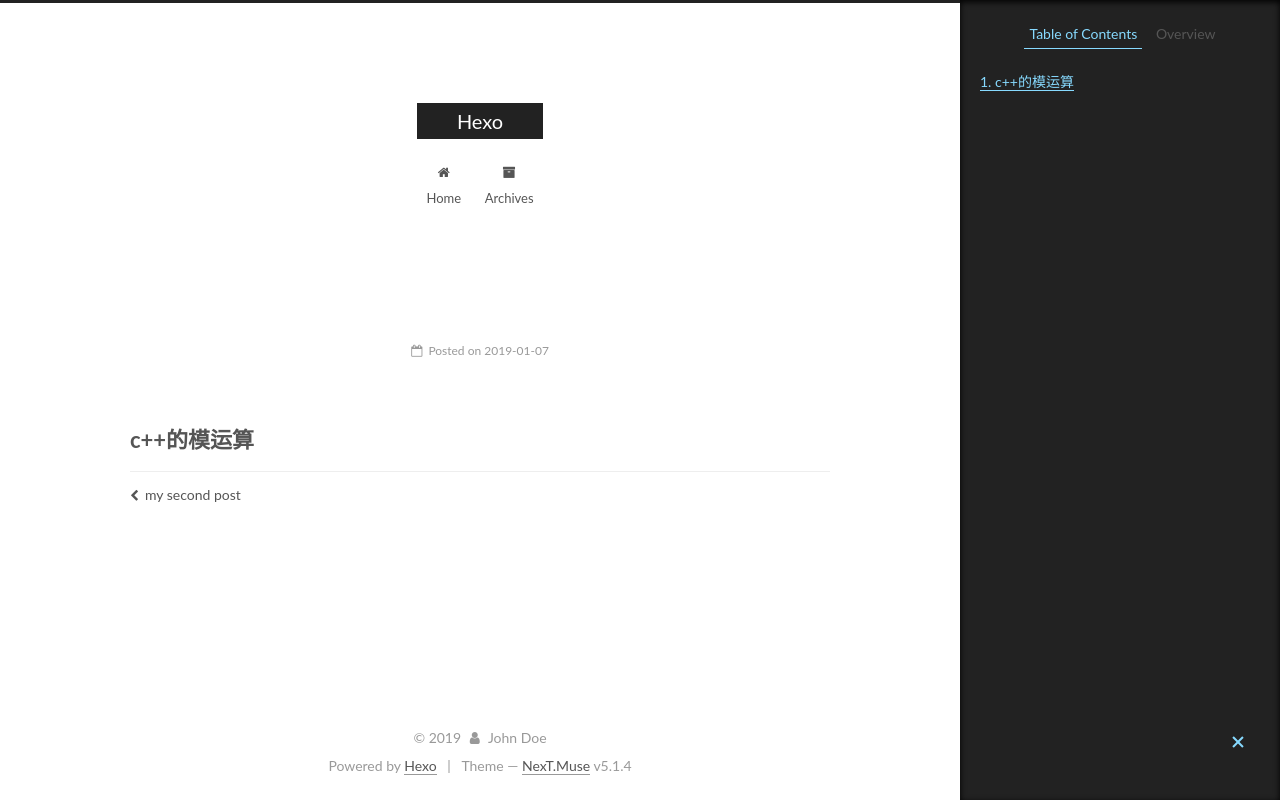
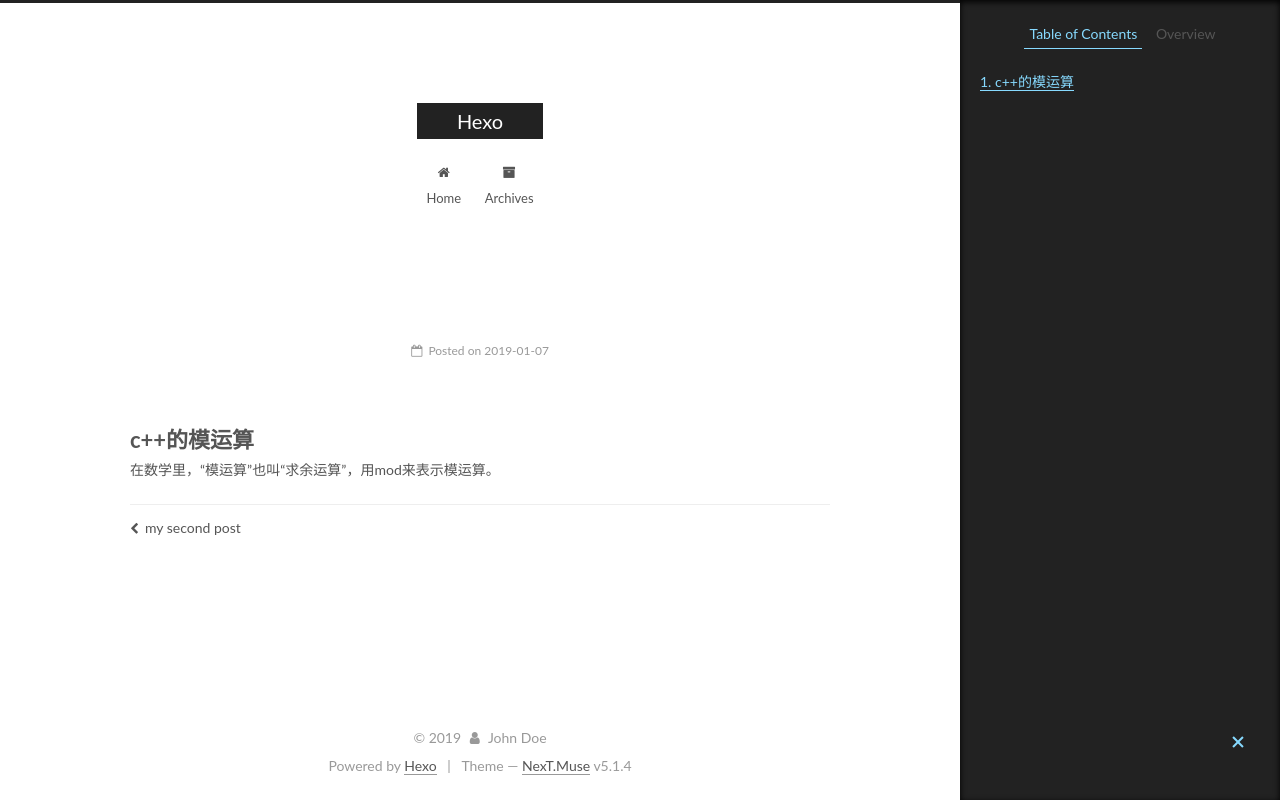
Before and after one commit to xmlin1995/xmlin1995.github.io, a PHP site: a page that uses 2019/01/07/c++的模运算/index.html in a window 1280 px wide. Run offline with PHP 8.4, Linux system fonts and the light colour scheme.

Commit message:
Site updated: 2019-01-07 15:45:10

```diff
--- a/2019/01/07/c++的模运算/index.html
+++ b/2019/01/07/c++的模运算/index.html
@@ -79,17 +79,17 @@
 
 
 
-<meta name="description" content="c++的模运算">
+<meta name="description" content="c++的模运算在数学里，“模运算”也叫“求余运算”，用mod来表示模运算。">
 <meta property="og:type" content="article">
 <meta property="og:title" content="Hexo">
 <meta property="og:url" content="http://yoursite.com/2019/01/07/c++的模运算/index.html">
 <meta property="og:site_name" content="Hexo">
-<meta property="og:description" content="c++的模运算">
+<meta property="og:description" content="c++的模运算在数学里，“模运算”也叫“求余运算”，用mod来表示模运算。">
 <meta property="og:locale" content="default">
-<meta property="og:updated_time" content="2019-01-07T07:41:49.582Z">
+<meta property="og:updated_time" content="2019-01-07T07:44:56.324Z">
 <meta name="twitter:card" content="summary">
 <meta name="twitter:title" content="Hexo">
-<meta name="twitter:description" content="c++的模运算">
+<meta name="twitter:description" content="c++的模运算在数学里，“模运算”也叫“求余运算”，用mod来表示模运算。">
 
 
 
@@ -299,7 +299,8 @@
 
 
 
-        <h1 id="c-的模运算"><a href="#c-的模运算" class="headerlink" title="c++的模运算"></a>c++的模运算</h1>
+        <h1 id="c-的模运算"><a href="#c-的模运算" class="headerlink" title="c++的模运算"></a>c++的模运算</h1><p>在数学里，“模运算”也叫“求余运算”，用mod来表示模运算。</p>
+
 
     </div>
 
--- a/css/main.css
+++ b/css/main.css
@@ -1822,7 +1822,7 @@ pre .javascript .function {
   width: 4px;
   height: 4px;
   border-radius: 50%;
-  background: #8be5ff;
+  background: #1fff99;
 }
 .links-of-blogroll {
   font-size: 13px;
--- a/index.html
+++ b/index.html
@@ -300,7 +300,8 @@
 
 
 
-            <h1 id="c-的模运算"><a href="#c-的模运算" class="headerlink" title="c++的模运算"></a>c++的模运算</h1>
+            <h1 id="c-的模运算"><a href="#c-的模运算" class="headerlink" title="c++的模运算"></a>c++的模运算</h1><p>在数学里，“模运算”也叫“求余运算”，用mod来表示模运算。</p>
+
 
 
 
```
